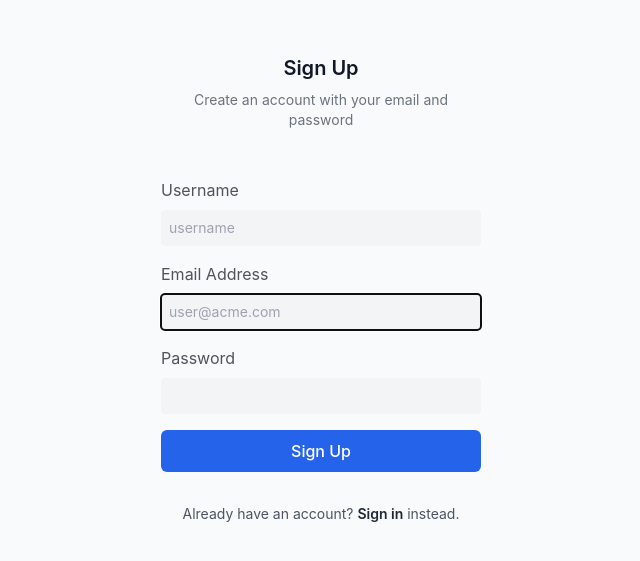
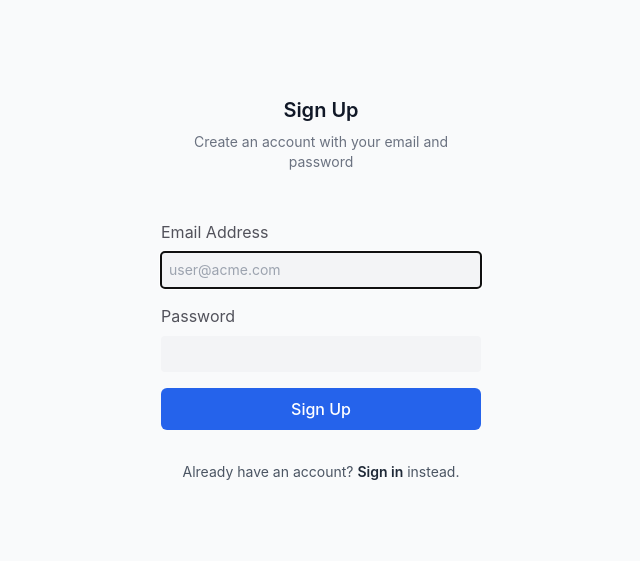
Before and after one commit to hata33/ai-chatbot-react, a React (Vite) app: page /register in a window 1280 px wide. Shown: the part 111-672 px from the top of the page, without its empty margins (319-959 px from the left). Built offline with nearby package versions, Linux system fonts and the light colour scheme.

Commit message:
feat: 完成首页登录注册调整

```diff
--- a/src/pages/Auth/Login.tsx
+++ b/src/pages/Auth/Login.tsx
@@ -6,7 +6,7 @@ import SubmitButton from '@/components/SubmitButton';
 
 export default function LoginPage() {
   const navigate = useNavigate();
-  const [username, setUsername] = useState('');
+  const [email, setEmail] = useState('');
   const [isSubmitting, setIsSubmitting] = useState(false);
   const { setToken, setUser } = useStore();
   const [formState, setFormState] = useState({
@@ -23,7 +23,7 @@ export default function LoginPage() {
       const response = await fetch('/api/auth/login', {
         method: 'POST',
         body: JSON.stringify({
-          username: formData.get('username'),
+          email: formData.get('email'),
           password: formData.get('password')
         }),
         headers: {
@@ -72,22 +72,22 @@ export default function LoginPage() {
         <form onSubmit={handleSubmit} className="flex flex-col gap-4 px-4 sm:px-16">
           <div className="flex flex-col gap-2">
             <label
-              htmlFor=" "
+              htmlFor="email"
               className="text-zinc-600 font-normal dark:text-zinc-400"
             >
-              Username
+              Email Address
             </label>
             <input
-              id="username"
-              name="username"
+              id="email"
+              name="email"
               className="bg-gray-100 p-2 rounded text-md md:text-sm"
-              type="text"
-              placeholder="username"
-              autoComplete="username"
+              type="email"
+              placeholder="user@acme.com"
+              autoComplete="email"
               required
               autoFocus
-              value={username}
-              onChange={(e) => setUsername(e.target.value)}
+              value={email}
+              onChange={(e) => setEmail(e.target.value)}
             />
           </div>
 
--- a/src/pages/Auth/Register.tsx
+++ b/src/pages/Auth/Register.tsx
@@ -5,7 +5,6 @@ import SubmitButton from '@/components/SubmitButton';
 
 export default function RegisterPage() {
   const navigate = useNavigate();
-  const [username, setUsername] = useState('');
   const [email, setEmail] = useState('');
   const [isSubmitting, setIsSubmitting] = useState(false);
   const [formState, setFormState] = useState({
@@ -22,7 +21,6 @@ export default function RegisterPage() {
       const response = await fetch('/api/auth/register', {
         method: 'POST',
         body: JSON.stringify({
-          username: formData.get('username'),
           email: formData.get('email'),
           password: formData.get('password')
         }),
@@ -67,26 +65,6 @@ export default function RegisterPage() {
           </p>
         </div>
         <form onSubmit={handleSubmit} className="flex flex-col gap-4 px-4 sm:px-16">
-          <div className="flex flex-col gap-2">
-            <label
-              htmlFor="username"
-              className="text-zinc-600 font-normal dark:text-zinc-400"
-            >
-              Username
-            </label>
-            <input
-              id="username"
-              name="username"
-              className="bg-gray-100 p-2 rounded text-md md:text-sm"
-              type="text"
-              placeholder="username"
-              autoComplete="username"
-              required
-              autoFocus
-              value={username}
-              onChange={(e) => setUsername(e.target.value)}
-            />
-          </div>
           <div className="flex flex-col gap-2">
             <label
               htmlFor="email"
--- a/src/pages/Chat/Chat.tsx
+++ b/src/pages/Chat/Chat.tsx
@@ -75,7 +75,7 @@ const Chat: React.FC = () => {
     try {
       // 转换消息格式
       const formattedMessages = [
-        { role: "system", content: "You are a helpful assistant." },
+        // { role: "system", content: "You are a helpful assistant." },
         ...messages.map(msg => ({ role: msg.role, content: msg.content })),
         { role: userMessage.role, content: userMessage.content }
       ];
```
